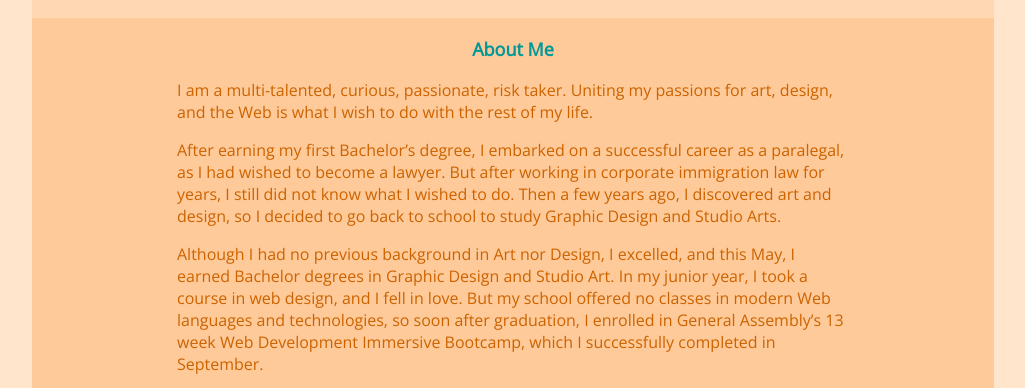
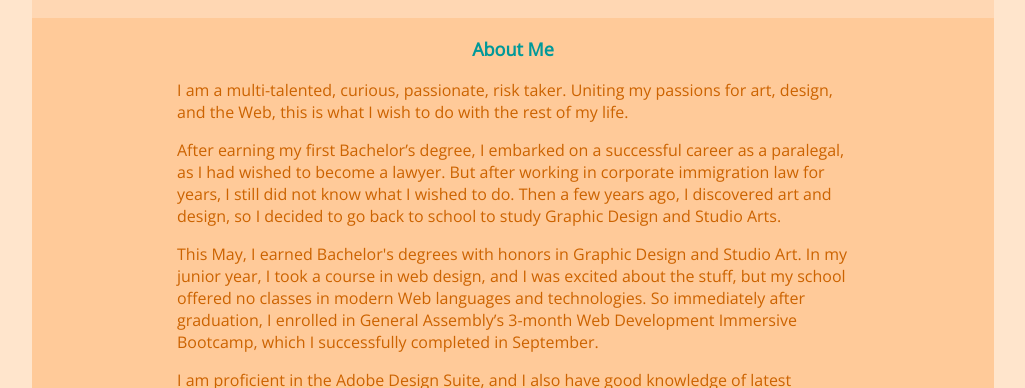
Before and after one commit to sanjaywallah/sanjaywallah.github.io, a plain HTML site: page index.html in a window 1280 px wide. Shown: the part 385-773 px from the top of the page, without its empty margins (128-1153 px from the left). Drawn offline with nearby package versions, Linux system fonts and the light colour scheme.

Commit message:
added/updated about me content

```diff
--- a/index.html
+++ b/index.html
@@ -20,14 +20,15 @@
       <section class="about">
         <h3 id="about">About Me</h3>
         <div class="about_me">
-          <p>I am a multi-talented, curious, passionate, risk taker.  Uniting my passions for art, design, and the Web is what I wish to do with the rest of my life.</p>
+          <p>I am a multi-talented, curious, passionate, risk taker.  Uniting my passions for art, design, and the Web,
+            this is what I wish to do with the rest of my life.</p>
           <p>After earning my first Bachelor’s degree, I embarked on a successful career as a paralegal,
           as I had wished to become a lawyer.  But after working in corporate immigration law for years,
-          I still did not know what I wished to do.  Then a few years ago, I discovered art and design, so I decided to go back to school to study
-          Graphic Design and Studio Arts. </p>
-          <p>Although I had no previous background in Art nor Design, I excelled, and this May, I earned Bachelor degrees in Graphic Design and Studio Art.  In my junior year, I took a course in web design, and I fell in love.
-          But my school offered no classes in modern Web languages and technologies, so soon after graduation, I enrolled in General Assembly’s 13 week Web Development Immersive Bootcamp,
-          which I successfully completed in September.</p>
+          I still did not know what I wished to do.  Then a few years ago, I discovered art and design,
+          so I decided to go back to school to study Graphic Design and Studio Arts. </p>
+          <p>This May, I earned Bachelor's degrees with honors in Graphic Design and Studio Art.  In my junior year, I took a course in web design, and I was excited about the stuff,
+          but my school offered no classes in modern Web languages and technologies.  So immediately after graduation,
+          I enrolled in General Assembly’s 3-month Web Development Immersive Bootcamp, which I successfully completed in September.</p>
           <p>I am proficient in the Adobe Design Suite, and I also have good knowledge of latest frontend and backend programming languages, frameworks, and tools including: HTML, CSS, Javascript, jQuery, PostgreSQL, MongoDB, Ruby, Ruby on Rails, AngularJS, NodeJS, ReactJS, Github.</p>
         </div>
       </section>
```
